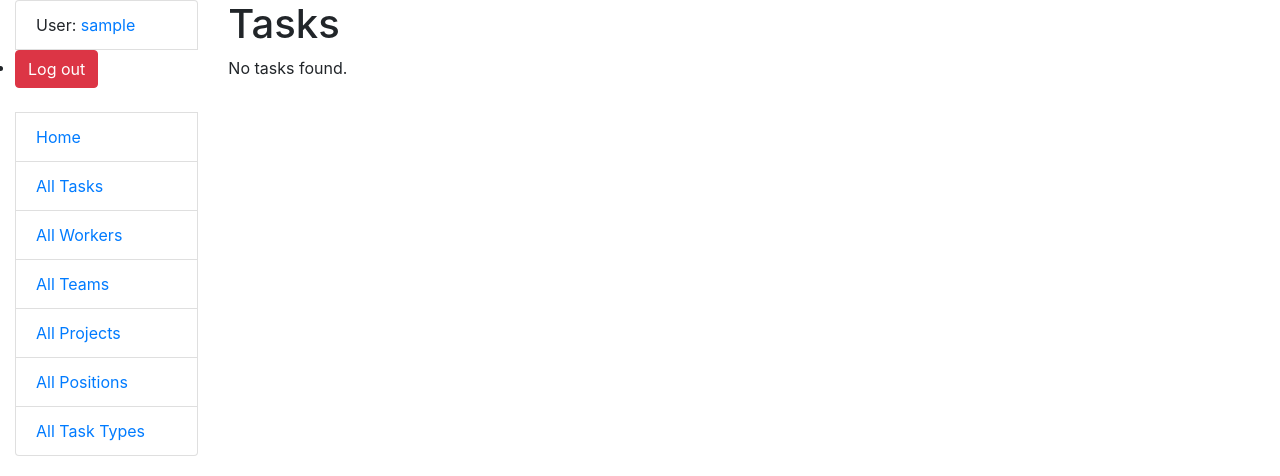
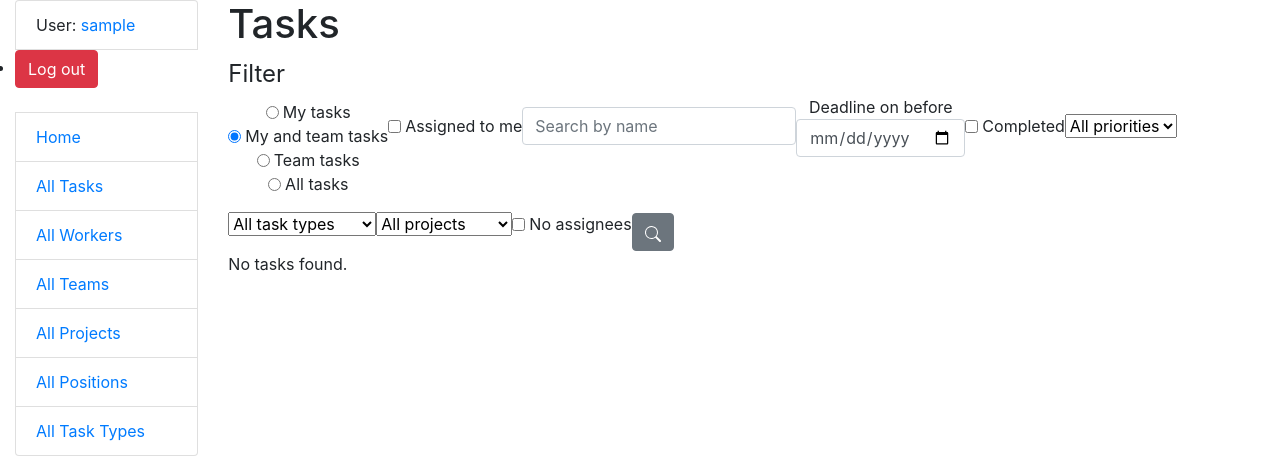
Before and after one commit to OlhaKuzmyn/task-manager, a Django app: page /tasks/ in a window 1280 px wide. Shown: the top 476 px of the page. Run offline with Django 5.2, Linux system fonts and the light colour scheme; a user stored in the database is signed in; tables that the repository leaves empty hold one stand-in row (values such as "Sample post"); some libraries are stand-ins or nearby versions.

Commit message:
fixed bug for workers with no team moved search to exists before quryset evaluated changed form field name

```diff
--- a/manager/forms.py
+++ b/manager/forms.py
@@ -15,6 +15,7 @@ class TaskSearchForm(forms.Form):
     filter_select = forms.ChoiceField(
         choices=FILTER_CHOICES,
         required=False,
+        label="Filter",
         widget=forms.RadioSelect,
     )
     assigned_to_me = forms.BooleanField(
--- a/manager/views.py
+++ b/manager/views.py
@@ -53,7 +53,8 @@ class TaskListView(LoginRequiredMixin, generic.ListView):
         return context
 
     def get_queryset(self):
-        user_team_projects = Team.objects.get(worker__id=self.request.user.id).projects.all()
+        if self.request.user.team:
+            user_team_projects = Team.objects.get(worker__id=self.request.user.id).projects.all()
         form = TaskSearchForm(self.request.GET)
 
         filter_select = "mine_and_team"
@@ -73,12 +74,12 @@ class TaskListView(LoginRequiredMixin, generic.ListView):
 
         if filter_select == "all":
             queryset = Task.objects.all()
-        elif filter_select == "mine":
-            queryset = Task.objects.filter(assignees=self.request.user)
-        elif filter_select == "team":
+        elif filter_select == "mine_and_team" and self.request.user.team:
+            queryset = Task.objects.filter(Q(project__in=user_team_projects) | Q(assignees=self.request.user))
+        elif filter_select == "team" and self.request.user.team:
             queryset = Task.objects.filter(Q(project__in=user_team_projects))
         else:
-            queryset = Task.objects.filter(Q(project__in=user_team_projects) | Q(assignees=self.request.user))
+            queryset = Task.objects.filter(assignees=self.request.user)
 
         queryset = queryset.select_related("project").distinct()
 
--- a/templates/manager/task_list.html
+++ b/templates/manager/task_list.html
@@ -2,8 +2,8 @@
 
 {% block content %}
   <h1>Tasks</h1>
+    {% include "includes/search.html" %}
     {% if task_list %}
-    {% include "includes/search.html" %}
     <a href="{% url 'manager:task-list' %}" class="btn btn-secondary">Reset</a>
     <a href="{% url 'manager:task-create' %}" class="btn btn-primary">
       Add a new task
```
Also changed, not shown: templates/manager/worker_detail.html (+8 -3 lines).
